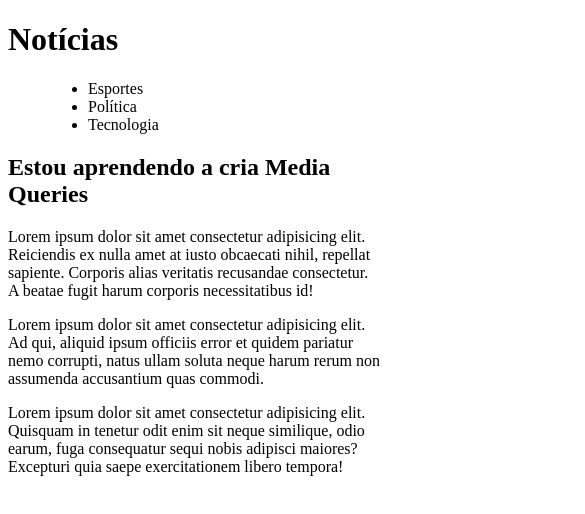
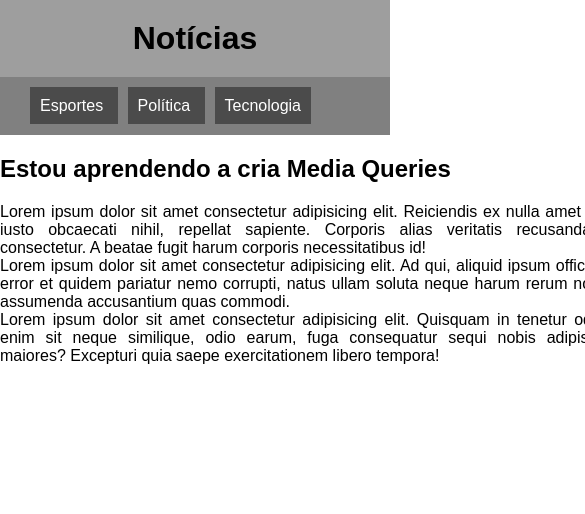
Before and after one commit to anthonyKildery/html-css, a plain HTML site: page exercicios/modulo04/ex26/mq001/index.html in a window 390 px wide. Shown: the whole page, 585 px wide, since content can reach past the window. Drawn offline with Linux system fonts and the light colour scheme.

Commit message:
Exercicio 002
Media Query

```diff
--- /dev/null
+++ b/exercicios/modulo04/ex26/mq001/estilos/impressora.css
@@ -0,0 +1,27 @@
+@charset "UTF-8";
+
+/*  Midia para impressão    */
+
+*  {
+    margin: 0px;
+    padding: 0px;
+}
+
+html {
+    font-family: 'Courier New', Courier, monospace;
+    font-size: 1em;
+    line-height: 1.5em;
+}
+
+menu {
+    display: none;
+}
+
+article {
+    width: 100%;
+}
+
+article::after {
+    font-weight: 700;
+    content: 'Esse atirgo foi impresso através do curso de HTML e CSS - Curso em Vídeo';
+}
--- /dev/null
+++ b/exercicios/modulo04/ex26/mq001/estilos/tela.css
@@ -0,0 +1,49 @@
+@charset "UTF-8";
+
+/*Midia para Computadores*/
+
+* {
+    margin: 0px;
+    padding: 0px;
+}
+
+html {
+    font-family: Arial, Helvetica, sans-serif;
+    font-size: 1em;
+}
+
+header {
+    background-color: #9e9e9e;
+}
+
+header > h1 {
+    padding: 20px;
+    text-align: center;
+}
+
+menu ul {
+    list-style-type: none;
+    background-color: gray;
+    padding: 20px;
+}
+
+menu li {
+    background-color: rgb(75, 75, 75);
+    color: white;
+    margin: auto;
+    display: inline;
+    margin-left: 10px;
+    padding: 10px;
+}
+
+article > h2 {
+    margin-bottom: 20px;
+}
+
+article {
+    padding: 20px 0px 20px 0px;
+    width: 600px;
+    display: block;
+    margin: auto;
+    text-align: justify;
+}
--- a/exercicios/modulo04/ex26/mq001/index.html
+++ b/exercicios/modulo04/ex26/mq001/index.html
@@ -4,7 +4,9 @@
     <meta charset="UTF-8">
     <meta http-equiv="X-UA-Compatible" content="IE=edge">
     <meta name="viewport" content="width=device-width, initial-scale=1.0">
-    <title>Midia Query</title>
+    <link rel="stylesheet" href="estilos/tela.css" media="screen">
+    <link rel="stylesheet" href="estilos/impressora.css" media="print">
+    <title>Media Query</title>
 </head>
 <body>
     <header>
--- /dev/null
+++ b/exercicios/modulo04/ex26/mq002/estilos/paisagem.css
@@ -0,0 +1,3 @@
+@charset "UTF-8";
+
+/*  Estilo Aparelho deitado    */
--- /dev/null
+++ b/exercicios/modulo04/ex26/mq002/estilos/retrato.css
@@ -0,0 +1,3 @@
+@charset "UTF-8";
+
+/*  Estilo Aparelho em pé    */
--- /dev/null
+++ b/exercicios/modulo04/ex26/mq002/estilos/style.css
@@ -0,0 +1,3 @@
+@charset "UTF-8";
+
+/*  Estilo Geral    */
```
Also changed, not shown: exercicios/modulo04/ex26/mq002/index.html (added, +16 -0 lines), exercicios/modulo04/ex26/mq002/imagens/cev-landscape.jpg (added), exercicios/modulo04/ex26/mq002/imagens/cev-portrait.jpg (added).
